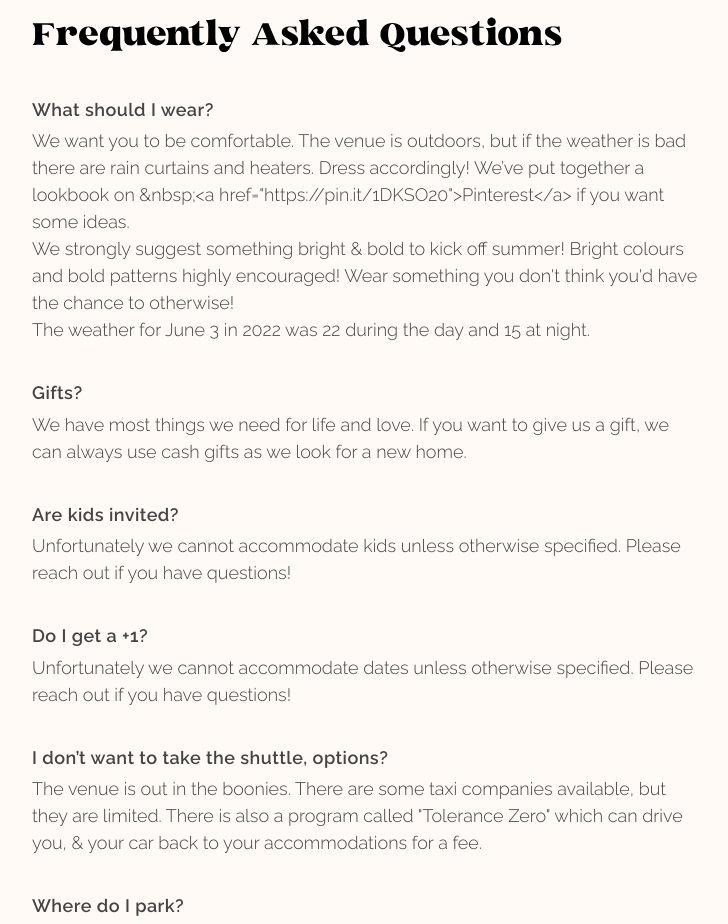
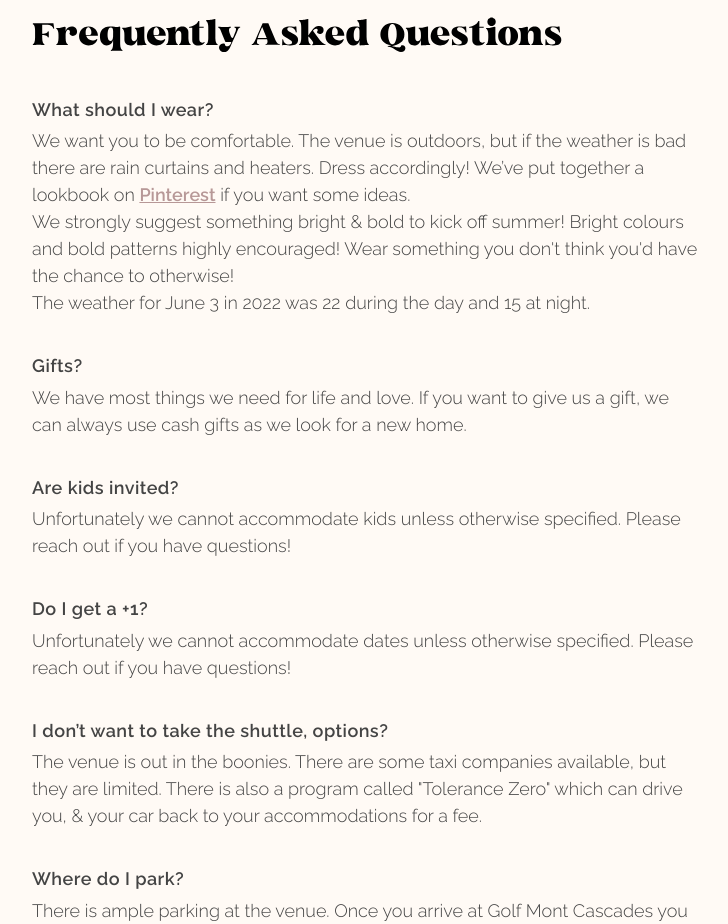
Before and after one commit to martenbjork/erin-and-benoit, a Next.js app: page / in a window 1280 px wide. Shown: the part 3300-4224 px from the top of the page, without its empty margins (275-1003 px from the left). Built offline with nearby package versions, Linux system fonts and the light colour scheme.

Commit message:
Update index.tsx

```diff
--- a/src/pages/index.tsx
+++ b/src/pages/index.tsx
@@ -206,10 +206,10 @@ export default function Home() {
           <TitleFAQ />
           <h3>What should I wear?</h3>
           <p>
-            {`We want you to be comfortable. The venue is outdoors, but if the
+            We want you to be comfortable. The venue is outdoors, but if the
             weather is bad there are rain curtains and heaters. Dress
-            accordingly! We’ve put together a lookbook on &nbsp;<a href="https://pin.it/1DKSO20">Pinterest</a> if you want some
-            ideas.`}
+            accordingly! We’ve put together a lookbook on <a href="https://pin.it/1DKSO20">Pinterest</a> if you want some
+            ideas.
           </p>
           <p>
             {`We strongly suggest something bright & bold to kick off summer!
```
